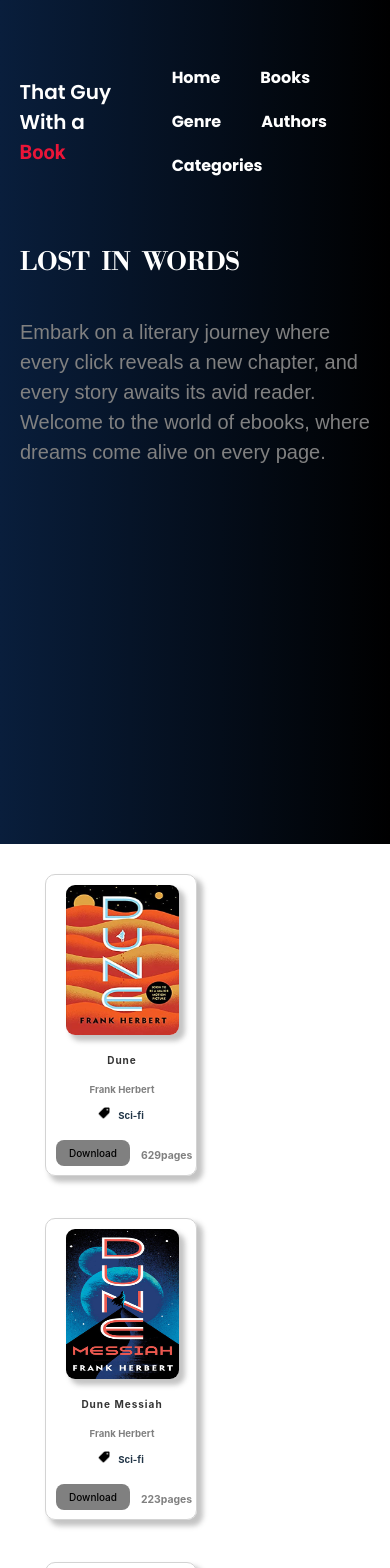
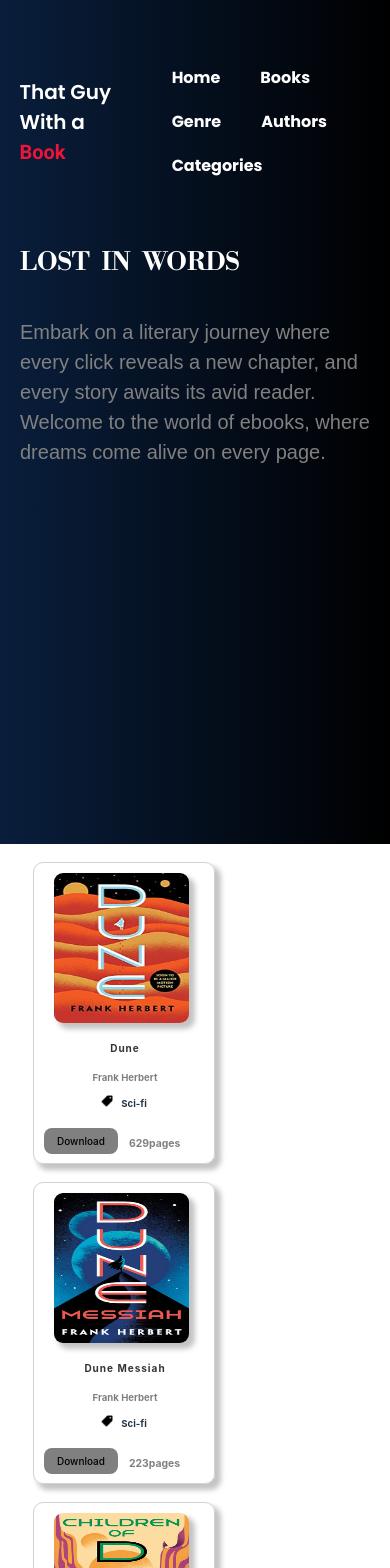
Before and after one commit to nagraj05/ebooks-website, a React (Vite) app: page / in a window 390 px wide. Shown: the top 1568 px of the page. Built offline with nearby package versions, Linux system fonts and the light colour scheme; a web font is replaced by a local one.

Commit message:
added media queries for mobile

```diff
--- a/src/App.css
+++ b/src/App.css
@@ -317,8 +317,9 @@ button:hover {
 }
 @media screen and (max-width: 430px){
   .card{
-    margin: 20px;
+    margin: 8px;
     height: 300px;
+    width: 180px;
     /* background-color: red; */
   }
   .card--title{
```
